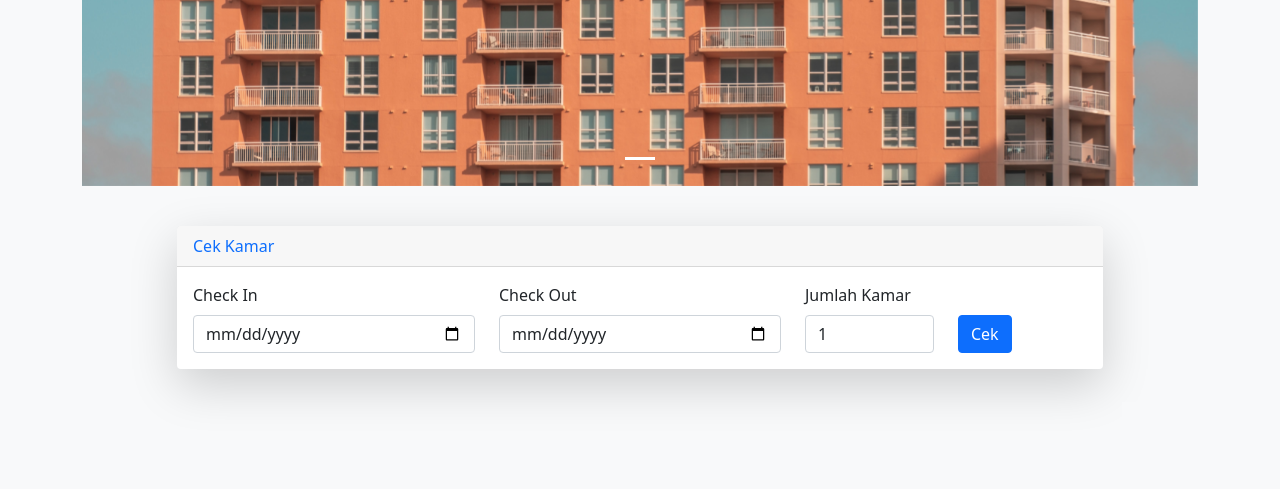
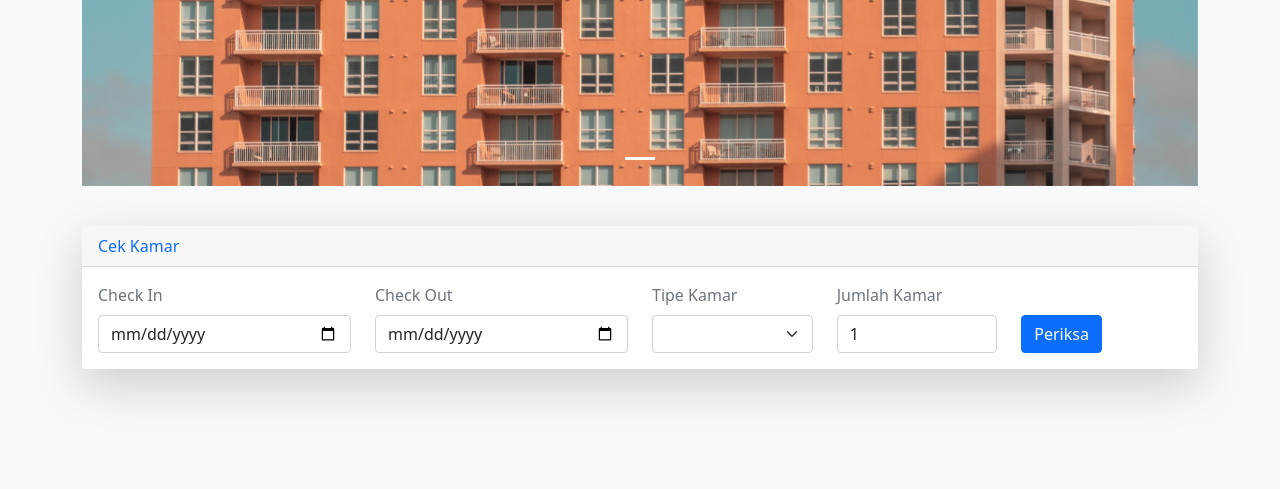
Before and after one commit to MuhammadHakim33/Reservasi-Hotel, a CodeIgniter app: page /reservasi-hotel/ in a window 1280 px wide. Shown: the part 683-1172 px from the top of the page. Run offline with CodeIgniter, Linux system fonts and the light colour scheme; tables that the repository leaves empty or names only in its code hold one stand-in row (values such as "Sample post"); data that the repository does not hold is empty.

Commit message:
Sistem Cek Ketersediaan Kamar

```diff
--- a/application/controllers/Beranda.php
+++ b/application/controllers/Beranda.php
@@ -2,12 +2,53 @@
 defined('BASEPATH') OR exit('No direct script access allowed');
 
 class Beranda extends CI_Controller {
+	public function __construct()
+	{
+		parent::__construct();
+		$this->load->model('Model_main');
+	}
 
 	public function index()
 	{
 		$data["title"] = "Beranda";
+		$data["kamar"] = $this->Model_main->get_data('tbl_kamar');
+		$data["reservasi"] = null;
+
+		$check_in = $this->input->post('check_in');
+		$check_out = $this->input->post('check_out');
+		$tipe_kamar = $this->input->post('tipe_kamar');
+		$jumlah_kamar = $this->input->post('jumlah_kamar');
+
+		if(!empty($check_in) && !empty($check_out)) {
+			$result = $this->cek_ketersediaan_kamar($check_in, $tipe_kamar, $jumlah_kamar);
+			$data["reservasi"] = ($result == true ) ? 'tersedia' : 'penuh';
+		}
+
 		$this->load->view('user/view_header', $data);
-		$this->load->view('user/view_beranda');
+		$this->load->view('user/view_beranda', $data);
 		$this->load->view('user/view_footer');
 	}
+
+
+	public function cek_ketersediaan_kamar($check_in, $tipe_kamar, $jumlah_kamar) {
+		$table_one = 'tbl_pemesanan_kamar';
+		$table_two = 'tbl_kamar';
+		$where_one = ['check_in_kamar' => $check_in, 'id_kamar' => $tipe_kamar];
+		$where_two = ['id' => $tipe_kamar];
+
+		$tbl_pemesanan_kamar = $this->Model_main->get_data($table_one, $where_one);
+		$tbl_kamar = $this->Model_main->get_data($table_two, $where_two);
+
+		$kamar_terisi = 0;
+
+		foreach($tbl_pemesanan_kamar as $kamar) {
+			$kamar_terisi += $kamar['jumlah_kamar'];
+		}
+
+		if(($kamar_terisi + $jumlah_kamar) <= $tbl_kamar[0]['jumlah_kamar']) {
+			return true;
+		} else {
+			return false;
+		}
+	}
 }
--- a/application/views/user/view_beranda.php
+++ b/application/views/user/view_beranda.php
@@ -16,36 +16,46 @@
             </div>
         </div>
         <!-- Cek Kamar -->
-        <div class="col-12 my-4 offset-md-1 col-md-10">
-            <div class="card shadow-lg border-0">
+        <div class="col-12 my-4 ">
+            <div class="card shadow-lg border-0 ">
                 <div class="card-header text-primary">Cek Kamar</div>
-                <form class="card-body row gy-3" action="" method="">
-                    <div class="col-12 col-sm col-lg-4 mb-lg-0">
-                        <label for="check_in" class="form-label">Check In</label>
-                        <input type="date" min="<?= date('Y-m-d'); ?>" class="form-control" id="check_in" name="check_in">
+                <form class="card-body row gy-3" action="" method="POST">
+                    <div class="col-12 col-md col-lg-3 mb-lg-0">
+                        <label for="check_in" class="form-label text-muted">Check In</label>
+                        <input type="date" min="<?= date('Y-m-d'); ?>" class="form-control" id="check_in" name="check_in" required>
                     </div>
-                    <div class="col-12 col-sm col-lg-4 mb-lg-0">
-                        <label for="check_out" class="form-label">Check Out</label>
-                        <input type="date" min="<?= date('Y-m-d'); ?>" class="form-control" id="check_out" name="check_out">
+                    <div class="col-12 col-md col-lg-3 mb-lg-0">
+                        <label for="check_out" class="form-label text-muted">Check Out</label>
+                        <input type="date" min="<?= date('Y-m-d'); ?>" class="form-control" id="check_out" name="check_out" required>
                     </div>
-                    <div class="col col-lg-2 mb-lg-0">
-                        <label for="jumah_kamar" class="form-label">Jumlah Kamar</label>
-                        <input type="number" min="1" class="form-control" id="jumah_kamar" name="jumah_kamar" value="1">
+                    <div class="col-12 col-md-6 col-lg-2 mb-lg-0">
+                        <label class="form-label text-muted">Tipe Kamar</label>
+                        <select class="form-select" aria-label="Default select example" name="tipe_kamar">
+                            <?php foreach($kamar as $data) :?>
+                                <option value="<?= $data['id'] ?>"><?= $data['nama_tipe_kamar'] ?></option>
+                            <?php endforeach;?>
+                        </select>
+                    </div>
+                    <div class="col col-md-6 col-lg-2 mb-lg-0">
+                        <label for="jumah_kamar" class="form-label text-muted">Jumlah Kamar</label>
+                        <input type="number" min="1" class="form-control" id="jumah_kamar" name="jumlah_kamar" value="1" required>
                     </div>
                     <div class="col col-lg-2 mb-lg-0">
                         <label class="form-label opacity-0">Button</label>
                         <br>
-                        <button type="submit" class="btn btn-primary">Cek</button>
+                        <button type="submit" class="btn btn-primary">Periksa</button>
                     </div>
                 </form>
             </div>
         </div>
+
         <!-- Form Reservasi -->
-        <div class="col-12 my-4 offset-md-1 col-md-10">
+        <div class="col-12 my-4 offset-md-2 col-md-8">
+            <?php if($reservasi != null && $reservasi == 'tersedia') : ?>
                 <!-- Alert -->
-            <!-- <div class="alert alert-primary text-center" role="alert">Kamar Kosong Tersedia - Pesan Sekarang !</div> -->
+                <div class="alert alert-primary text-center" role="alert">Kamar Kosong Tersedia - Pesan Sekarang !</div>
                 <!-- Form -->
-            <!-- <div class="card">
+                <div class="card">
                     <div class="card-header text-primary">Form Reservasi</div>
                     <form class="card-body row gy-4" action="" method="">
                         <div class="col-12">
@@ -56,27 +66,23 @@
                             <label for="nama_tamu" class="form-label text-muted">Nama Tamu</label>
                             <input type="text" class="form-control" id="nama_tamu" name="nama_tamu">
                         </div>
-                    <div class="col-12 col-sm-6 col-lg-5">
+                        <div class="col-12 col-sm-6">
                             <label for="email" class="form-label text-muted">Email</label>
                             <input type="text" class="form-control" id="email" name="email">
                         </div>
-                    <div class="col-12 col-sm-6 col-lg-4">
+                        <div class="col-12 col-sm-6">
                             <label for="telp" class="form-label text-muted">No. Handphone</label>
                             <input type="text" class="form-control" id="telp" name="telp">
-                    </div>
-                    <div class="col-12 col-lg-3">
-                        <label class="form-label text-muted">Tipe Kamar</label>
-                        <select class="form-select" aria-label="Default select example">
-                            <option value="1">Standar</option>
-                            <option value="2">Deluxe</option>
-                            <option value="3">Superior</option>
-                        </select>
                         </div>
                         <div>
                             <button type="submit" class="btn btn-primary">Pesan</button>
                         </div>
                     </form>
                 </div>
-        </div> -->
+            <?php endif; ?>
+            <?php if($reservasi != null && $reservasi == 'penuh') : ?>
+                <div class="alert alert-danger text-center" role="alert">Kamar Penuh !</div>
+            <?php endif; ?>
         </div>
     </div>
+</div>
```
Also changed, not shown: assets/img/887.jpg (added), 1 other file. Lines whose indentation alone changed are shown as unchanged.
